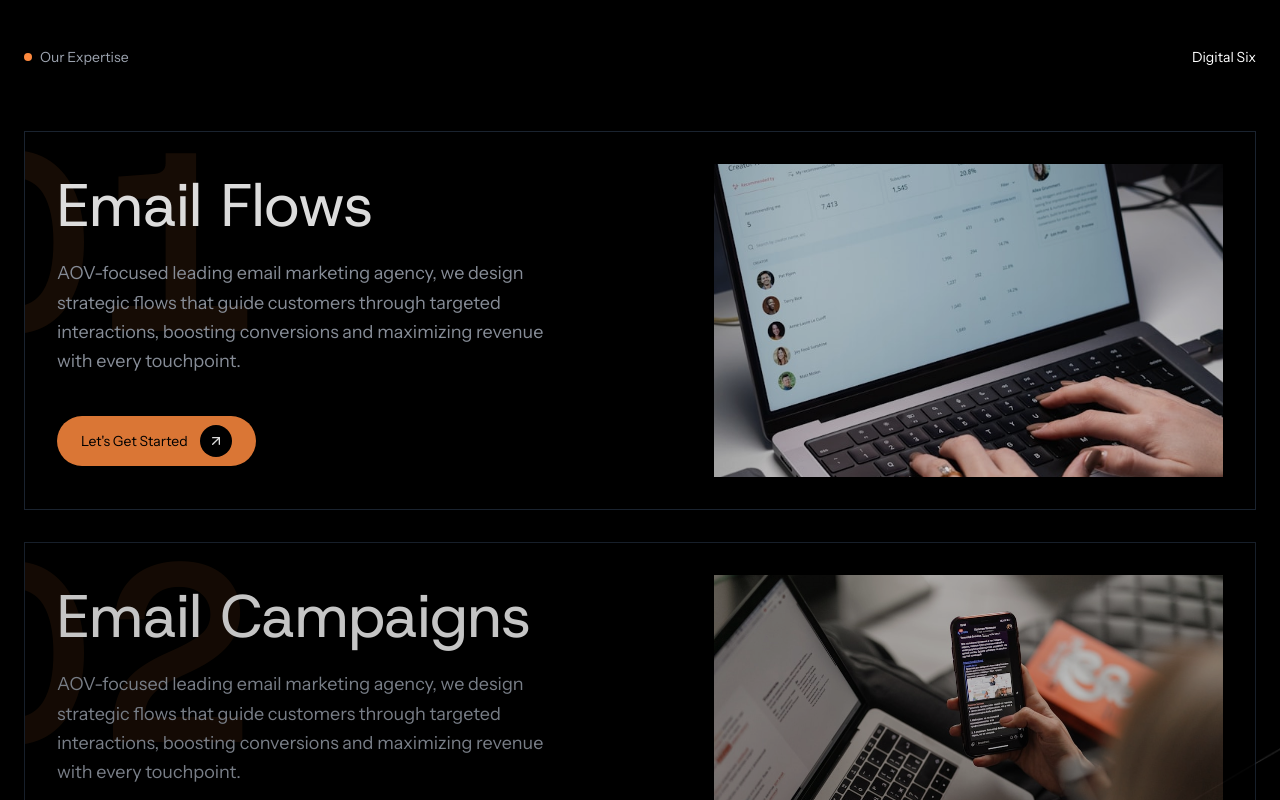
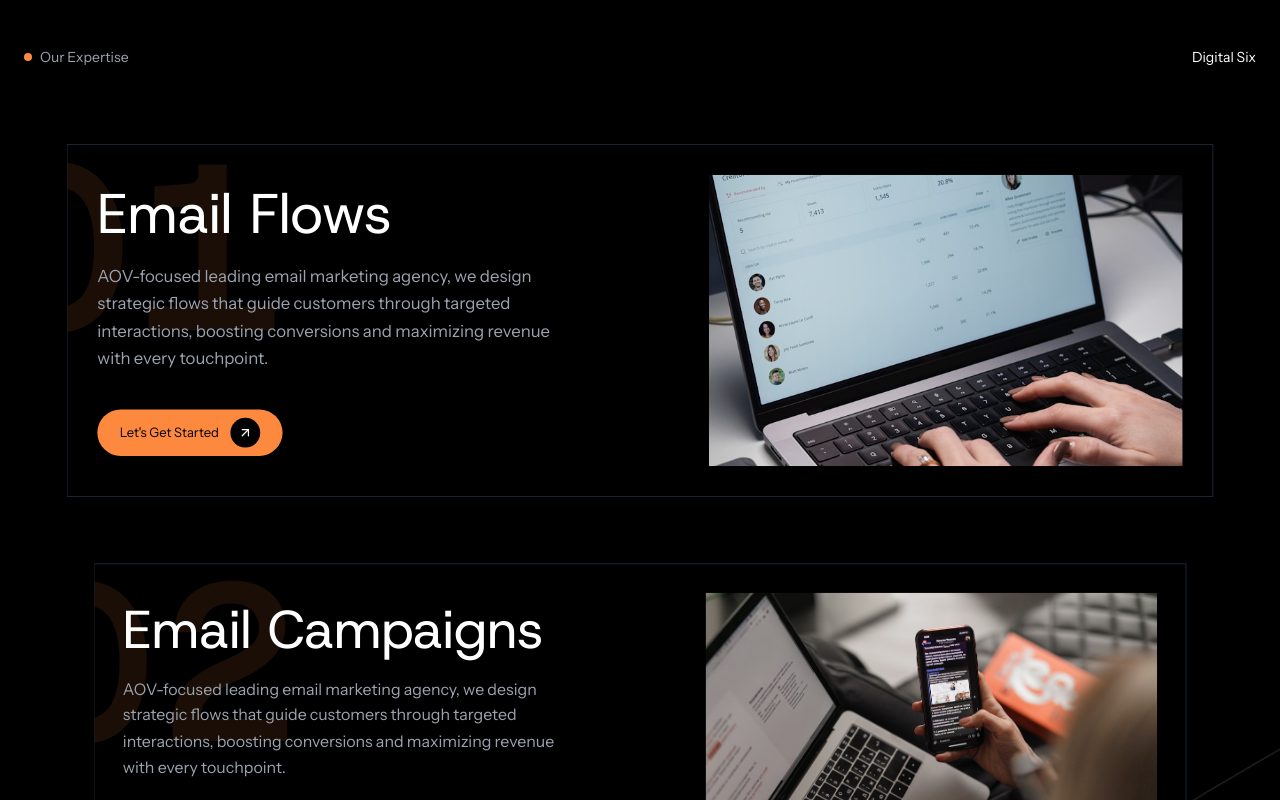
Before and after one commit to Digital-Six25/digital6, a Next.js app: page / in a window 1280 px wide. Shown: the part 4840-5640 px from the top of the page. Built offline with nearby package versions, Linux system fonts and the light colour scheme.

Commit message:
service section animation

```diff
--- a/components/services-section.tsx
+++ b/components/services-section.tsx
@@ -102,10 +102,10 @@ export default function ServicesSection() {
             );
             return (
               <motion.div
-                style={{ opacity }}
+                style={{ opacity: 1, scale }}
                 key={service.id}
                 ref={ref}
-                className="sticky top-[50px] bg-black border border-gray-800  p-8 group overflow-hidden"
+                className="sticky top-[0px] bg-black border border-gray-800  p-8 group overflow-hidden"
               >
                 {/* Background Number */}
                 <div className="absolute -left-24 -top-20 text-[254px] font-semibold text-primary/10 font-host-grotesk pointer-events-none">
```
